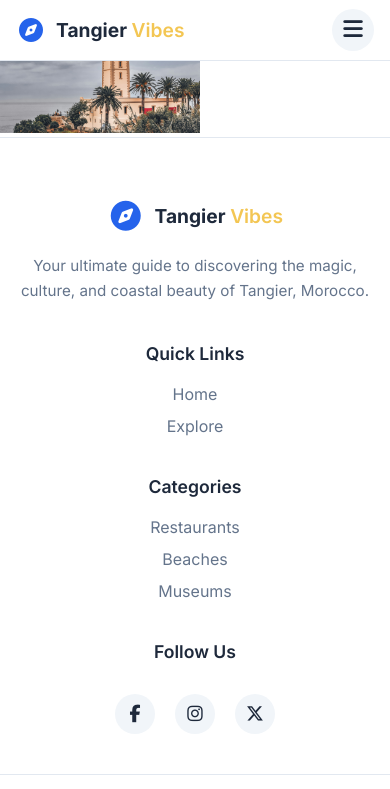
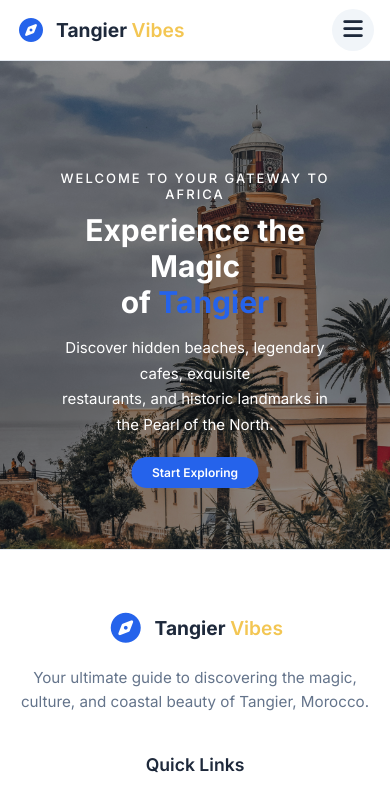
Before and after one commit to Oussama-Ech-charef/Blog_Tanger_vibes, a PHP site: page / in a window 390 px wide. Shown: the top 789 px of the page. Run offline with PHP 8.4, Linux system fonts and the light colour scheme; some libraries are stand-ins or nearby versions.

Commit message:
Add home hero section

```diff
--- /dev/null
+++ b/assets/css/home.css
@@ -0,0 +1,159 @@
+
+/* hero section  */
+
+.hero_section {
+    position: relative;
+    height: 80vh;
+    width: 100%;
+    overflow: hidden;
+}
+
+.hero_section img {
+    position: absolute;
+    inset: 0;
+    width: 100%;
+    height: 100%;
+    object-fit: cover;
+    z-index: 0;
+}
+
+.hero_shadow {
+    position: absolute;
+    inset: 0;
+    background-color: rgba(0, 0, 0, 0.45);
+    z-index: 1;
+}
+
+
+.hero_content {
+    position: absolute;
+    top: 60%;
+    left: 50%;
+    transform: translate(-50%, -50%);
+    text-align: center;
+    width: 90%;
+    max-width: 700px;
+    z-index: 2;
+}
+
+
+.hero_label {
+    font-size: 17px;
+    letter-spacing: 3px;
+    color: var(--bg_color);
+    margin-bottom: 16px;
+    font-weight: 500;
+    text-transform: uppercase;
+}
+
+.hero_title {
+    font-size: 52px;
+    font-weight: 700;
+    color: var(--bg_color);
+    line-height: 1.2;
+    margin-bottom: 18px;
+}
+
+.hero_highlight {
+    color: var(--color_primary);
+}
+
+
+.hero_desc {
+    font-size: 16px;
+    color: var(--bg_color);
+    line-height: 1.7;
+    margin-bottom: 32px;
+}
+
+
+.hero_btns {
+    display: flex;
+    justify-content: center;
+
+
+}
+
+.hero_btns .btn_explor{
+    font-size: 15px;
+    font-weight: 600;
+    padding: 13px 28px;
+    border-radius: 30px;
+    transition: 0.3s ease;
+    display: flex;
+    align-items: center;
+    color: var(--bg_color);
+    background-color: var(--color_primary);
+}
+
+
+.hero_btns .btn_explor:hover {
+    background-color: #1d4ed8;
+    transform: translateY(-2px);
+}
+
+
+@media (max-width: 900px) {
+    .hero_section {
+        height: 70vh;
+    }
+
+    .hero_title {
+        font-size: 45px;
+    }
+
+    .hero_desc {
+        font-size: 16px;
+    }
+}
+
+@media (max-width: 600px) {
+    .hero_section {
+        height: 65vh;
+    }
+
+    .hero_content {
+        padding: 0 20px;
+        text-align: center;
+    }
+
+    .hero_label {
+        font-size: 13px;
+        letter-spacing: 2px;
+        margin-bottom: 10px;
+    }
+
+    .hero_title {
+        font-size: 30px;
+        line-height: 1.2;
+        margin-bottom: 15px;
+    }
+
+    .hero_desc {
+        font-size: 15px;
+        padding: 0 10px;
+        margin-bottom: 20px;
+    }
+
+    /* .hero_title br,
+    .hero_desc br {
+        display: none;
+    } */
+
+
+
+    .hero_btns {
+        display: flex;
+        justify-content: center;
+        width: 100%;
+    }
+
+    .hero_btns .btn_explor {
+        font-size: 12px;
+            padding: 8px 20px;
+
+    }
+
+
+
+}
--- a/pages/index.php
+++ b/pages/index.php
@@ -10,7 +10,7 @@
 
     <link rel="stylesheet" href="../assets/css/main.css">
     <link rel="stylesheet" href="../assets/css/header.css">
-
+    <link rel="stylesheet" href="../assets/css/home.css">
     <link rel="stylesheet" href="../assets/css/footer.css">
 </head>
 <body>
@@ -18,7 +18,27 @@
 
 <?php require '../includes/header.php'; ?>
 
-<img src="../assets/images/home.jpg" alt="" style="width: 200px;">
+        <section class="hero_section">
+            <img src="../assets/images/home.jpg"  alt="Tanger Vibes" loading="lazy">
+            <div class="hero_shadow"></div>
+
+
+            <div class="hero_content">
+
+                <p class="hero_label">WELCOME TO YOUR GATEWAY TO AFRICA</p>
+                <h1 class="hero_title">Experience the Magic<br> of <span class="hero_highlight">Tangier</span></h1>
+
+                <p class="hero_desc">Discover hidden beaches, legendary cafes, exquisite<br>restaurants, and historic landmarks in the Pearl of the North.</p>
+
+                <div class="hero_btns">
+
+                    <a href="explore.php" class="btn_explor">
+                        Start Exploring
+                    </a>
+
+                </div>
+            </div>
+        </section>
 
 
 <?php require '../includes/footer.php' ?>
```
